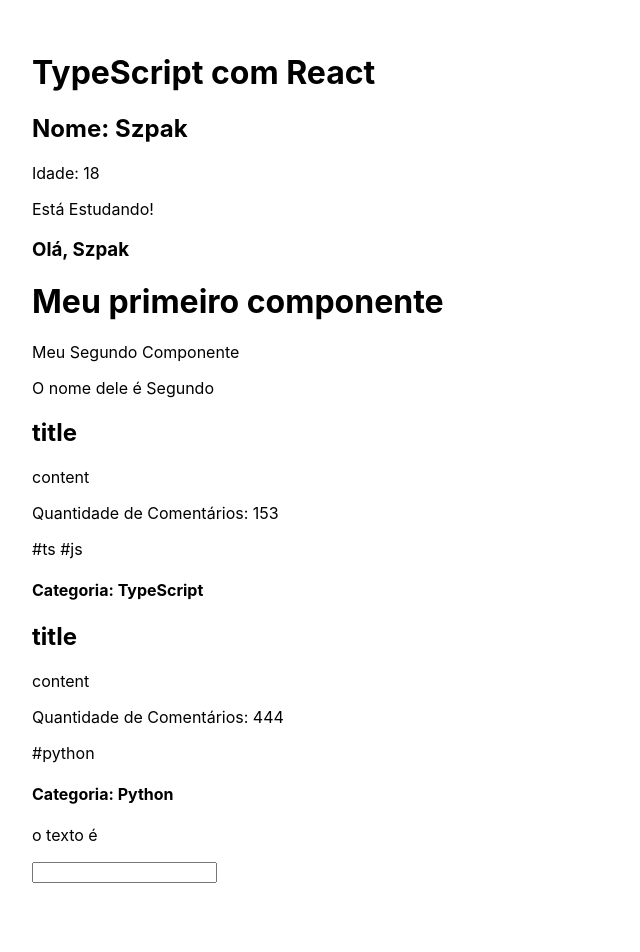
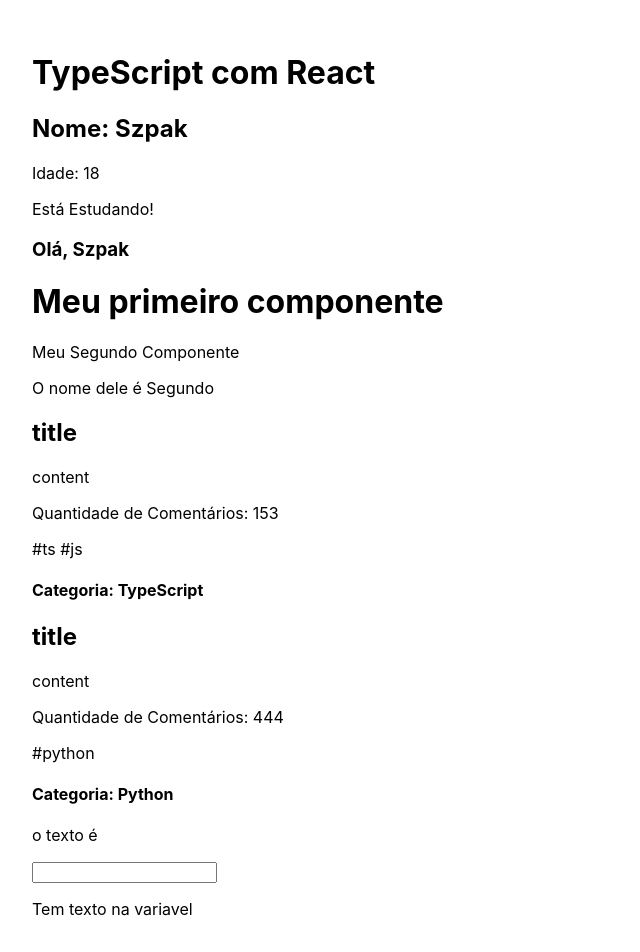
Before and after one commit to PeSzpak/typescript-practical-guide, a React (Create React App) app in the folder 11_react_ts/: page / in a window 1280 px wide. Shown: the top 952 px of the page, without its empty margins (0-640 px from the left). Built offline with nearby package versions, Linux system fonts and the light colour scheme.

Commit message:
feat: add custom type aliases

```diff
--- a/11_react_ts/src/App.tsx
+++ b/11_react_ts/src/App.tsx
@@ -3,6 +3,9 @@ import FirstComponent from './components/firtsComponent';
 import SecondyComponent from './components/secondyComponent';
 import Destructuring, { Category } from './components/Destructuring';
 import State from './components/State';
+
+type textOrNull = string | null
+type fixed = "Isso" | "ou" | "Aquilo"
 function App() {
 
 
@@ -14,6 +17,13 @@ function App() {
   const userGreeting = (name: string): string => {
     return `Olá, ${name} `
   }
+
+  const myText: textOrNull = "Tem algum texto aqui"
+  let mySecondText: textOrNull = null
+  //mySecondText = "opa"
+
+  const testandoFixed: fixed = "Isso"
+ // const testandoFixed2: fixed = "Isdsdasasdaso" erro pois só aceita valores ja declarados na tipagem
 
 
   return (
@@ -27,8 +37,8 @@ function App() {
         </div>
       )}
       <h3>{userGreeting(name)}</h3>
-      <FirstComponent/>
-      <SecondyComponent name="Segundo"/>
+      <FirstComponent />
+      <SecondyComponent name="Segundo" />
       <Destructuring
         title="primeiro post"
         content="Algum conteudo"
@@ -43,8 +53,14 @@ function App() {
         tags={['python']}
         category={Category.P}
       />
-      <State/>
+      <State />
 
+      {myText &&
+        <p>Tem texto na variavel</p>
+      }
+      {mySecondText &&
+        <p>tem texto na variavel</p>
+      }
     </div>
   );
 }
```
Also changed, not shown: 11_react_ts/src/components/State.tsx (+4 -4 lines). Lines whose indentation alone changed are shown as unchanged.
